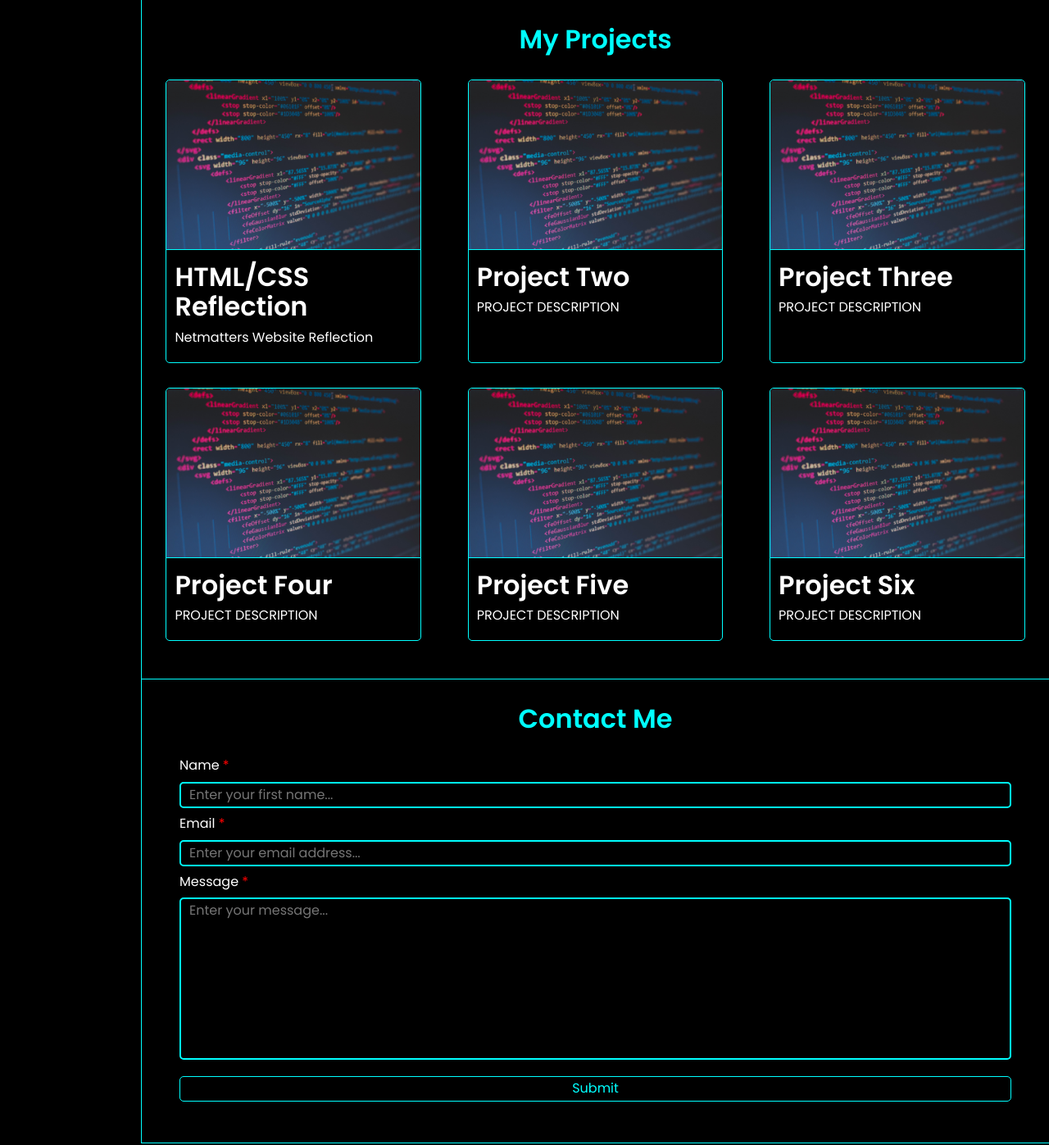
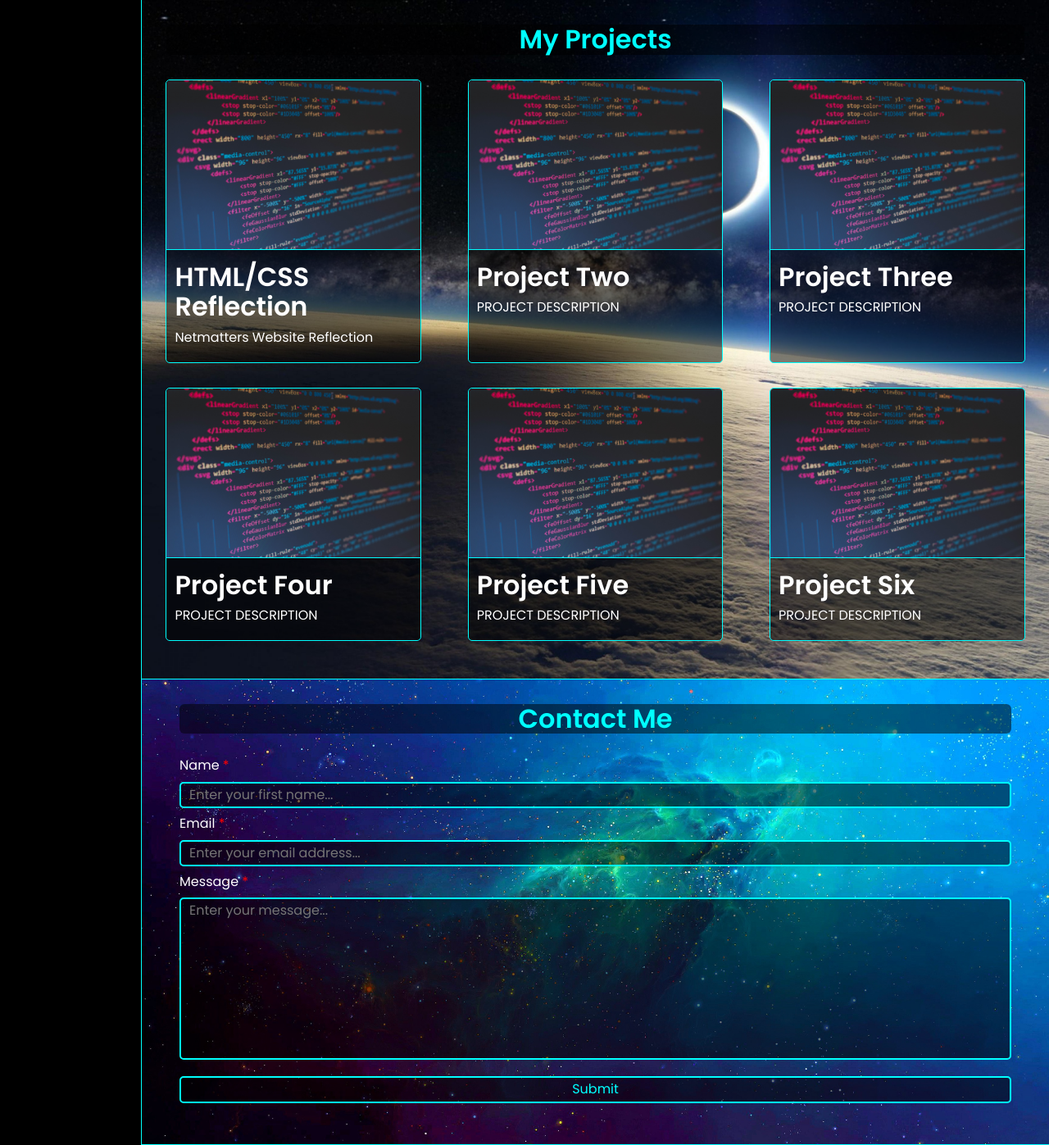
Before and after one commit to liamsinc/portfolio, a PHP site: page / in a window 1280 px wide. Shown: the part 800-2197 px from the top of the page at 82% size. Run offline with PHP 8.4, Linux system fonts and the light colour scheme; some libraries are stand-ins or nearby versions.

Commit message:
major changes to styling, added background images and ensured contrast of text is suitable

```diff
--- a/css/style.css
+++ b/css/style.css
@@ -307,15 +307,22 @@ a {
 /* line 3, ../../../Documents/Netmatters/Portfolio/scss/sections/_projects.scss */
 .project__section {
   border-bottom: 1px solid #00FFFF;
-  padding-bottom: 1.875em; }
+  padding-bottom: 1.875em;
+  background-image: url(../img/eclipse.jpg);
+  background-position: center;
+  background-repeat: no-repeat;
+  background-size: cover;
+  position: relative; }
 
-/* line 8, ../../../Documents/Netmatters/Portfolio/scss/sections/_projects.scss */
+/* line 13, ../../../Documents/Netmatters/Portfolio/scss/sections/_projects.scss */
 .project__heading {
   text-align: center;
-  margin: 0.9375em 0;
+  margin: 0.9375em;
+  background-color: rgba(0, 0, 0, 0.5);
+  border-radius: 0.1875em;
   color: #00FFFF; }
 
-/* line 14, ../../../Documents/Netmatters/Portfolio/scss/sections/_projects.scss */
+/* line 21, ../../../Documents/Netmatters/Portfolio/scss/sections/_projects.scss */
 .project__content {
   display: flex;
   flex-direction: column;
@@ -324,36 +331,38 @@ a {
   column-gap: 1.875em;
   flex-wrap: wrap; }
   @media (min-width: 576px) {
-    /* line 14, ../../../Documents/Netmatters/Portfolio/scss/sections/_projects.scss */
+    /* line 21, ../../../Documents/Netmatters/Portfolio/scss/sections/_projects.scss */
     .project__content {
       flex-direction: row; } }
 
-/* line 27, ../../../Documents/Netmatters/Portfolio/scss/sections/_projects.scss */
+/* line 34, ../../../Documents/Netmatters/Portfolio/scss/sections/_projects.scss */
 .project__item {
+  background-color: rgba(0, 0, 0, 0.5);
   display: flex;
   border: 1px solid #00FFFF;
   border-radius: 0.3125em;
   padding-bottom: 0.625em; }
-  /* line 33, ../../../Documents/Netmatters/Portfolio/scss/sections/_projects.scss */
+  /* line 41, ../../../Documents/Netmatters/Portfolio/scss/sections/_projects.scss */
   .project__item:hover {
-    box-shadow: 0 0 15px #00FFFF; }
+    box-shadow: 0 0 15px #00FFFF;
+    background-color: #000; }
   @media (min-width: 576px) {
-    /* line 27, ../../../Documents/Netmatters/Portfolio/scss/sections/_projects.scss */
+    /* line 34, ../../../Documents/Netmatters/Portfolio/scss/sections/_projects.scss */
     .project__item {
       width: 47%; } }
   @media (min-width: 992px) {
-    /* line 27, ../../../Documents/Netmatters/Portfolio/scss/sections/_projects.scss */
+    /* line 34, ../../../Documents/Netmatters/Portfolio/scss/sections/_projects.scss */
     .project__item {
       width: 29%; } }
 
-/* line 46, ../../../Documents/Netmatters/Portfolio/scss/sections/_projects.scss */
+/* line 55, ../../../Documents/Netmatters/Portfolio/scss/sections/_projects.scss */
 .project__text {
   display: flex;
   flex-direction: column;
   row-gap: 0.625em;
   margin: 0.625em 0.625em; }
 
-/* line 53, ../../../Documents/Netmatters/Portfolio/scss/sections/_projects.scss */
+/* line 62, ../../../Documents/Netmatters/Portfolio/scss/sections/_projects.scss */
 .project__img {
   width: 100%;
   border-bottom: 1px solid #00FFFF;
@@ -363,14 +372,21 @@ a {
 /* line 2, ../../../Documents/Netmatters/Portfolio/scss/sections/_contact.scss */
 .contact__section {
   text-align: center;
-  border-bottom: 1px solid #00FFFF; }
+  border-bottom: 1px solid #00FFFF;
+  background-image: url(../img/nebula.jpg);
+  background-position: center;
+  background-repeat: no-repeat;
+  background-size: cover;
+  position: relative; }
 
-/* line 7, ../../../Documents/Netmatters/Portfolio/scss/sections/_contact.scss */
+/* line 12, ../../../Documents/Netmatters/Portfolio/scss/sections/_contact.scss */
 .contact__title {
   color: #00FFFF;
-  margin: 0.9375em 0; }
+  margin: 0.9375em;
+  background-color: rgba(0, 0, 0, 0.5);
+  border-radius: 0.1875em; }
 
-/* line 12, ../../../Documents/Netmatters/Portfolio/scss/sections/_contact.scss */
+/* line 19, ../../../Documents/Netmatters/Portfolio/scss/sections/_contact.scss */
 .contact__form {
   margin-bottom: 3.125em;
   padding: 0 1.875em;
@@ -380,50 +396,55 @@ a {
   align-items: center;
   row-gap: 0.625em; }
 
-/* line 22, ../../../Documents/Netmatters/Portfolio/scss/sections/_contact.scss */
+/* line 29, ../../../Documents/Netmatters/Portfolio/scss/sections/_contact.scss */
 .contact__input {
   width: 100%;
   border: 2px solid #00FFFF;
-  background-color: #000;
+  background-color: rgba(0, 0, 0, 0.5);
   color: #fff;
   border-radius: 0.3125em;
   padding: 0.3125em 0.625em;
   resize: none; }
-  /* line 31, ../../../Documents/Netmatters/Portfolio/scss/sections/_contact.scss */
+  /* line 38, ../../../Documents/Netmatters/Portfolio/scss/sections/_contact.scss */
   .contact__input:focus {
     outline: none;
     box-shadow: 0 0 10px #00FFFF; }
 
-/* line 37, ../../../Documents/Netmatters/Portfolio/scss/sections/_contact.scss */
+/* line 44, ../../../Documents/Netmatters/Portfolio/scss/sections/_contact.scss */
 .contact__label {
   color: #fff;
   align-self: flex-start; }
 
-/* line 42, ../../../Documents/Netmatters/Portfolio/scss/sections/_contact.scss */
+/* line 49, ../../../Documents/Netmatters/Portfolio/scss/sections/_contact.scss */
 .contact__button {
   width: 100%;
   margin-top: 0.625em;
   padding: 0.3125em 0.625em;
-  border: 1px solid #00FFFF;
+  border: 2px solid #00FFFF;
   border-radius: 0.3125em;
-  background-color: #000;
+  background-color: rgba(0, 0, 0, 0.5);
   color: #00FFFF;
   cursor: pointer; }
-  /* line 52, ../../../Documents/Netmatters/Portfolio/scss/sections/_contact.scss */
+  /* line 59, ../../../Documents/Netmatters/Portfolio/scss/sections/_contact.scss */
   .contact__button:hover {
     background-color: #00FFFF;
     color: #000; }
 
-/* line 59, ../../../Documents/Netmatters/Portfolio/scss/sections/_contact.scss */
+/* line 66, ../../../Documents/Netmatters/Portfolio/scss/sections/_contact.scss */
 .required::after {
   content: ' *';
   color: red; }
 
 /* line 2, ../../../Documents/Netmatters/Portfolio/scss/sections/_about.scss */
 .about__section {
-  text-align: center; }
+  text-align: center;
+  background-image: url(../img/milky-way.jpg);
+  background-position: center;
+  background-repeat: no-repeat;
+  background-size: cover;
+  position: relative; }
 
-/* line 6, ../../../Documents/Netmatters/Portfolio/scss/sections/_about.scss */
+/* line 11, ../../../Documents/Netmatters/Portfolio/scss/sections/_about.scss */
 .about__header {
   height: 9.375em;
   border-bottom: 1px solid #00FFFF;
--- a/scss/sections/_about.scss
+++ b/scss/sections/_about.scss
@@ -1,6 +1,11 @@
 .about {
     &__section {
         text-align: center;
+        background-image: url(../img/milky-way.jpg);
+        background-position: center;
+        background-repeat: no-repeat;
+        background-size: cover;
+        position: relative;
     }
 
     &__header {
@@ -15,6 +20,7 @@
     &__title {
         color: $aqua;
         background-color: rgba($color: $black, $alpha: 0.5);
+        border-radius: em(3px);
         padding: em(5px);
     }
 
@@ -25,6 +31,7 @@
     }
 
     &__item {
+        background-color: rgba($color: $black, $alpha: 0.5);
         border: 1px solid $aqua;
         border-radius: em(5px);
         padding: em(30px);
--- a/scss/sections/_contact.scss
+++ b/scss/sections/_contact.scss
@@ -2,11 +2,18 @@
     &__section {
         text-align: center;
         border-bottom: 1px solid $aqua;
+        background-image: url(../img/nebula.jpg);
+        background-position: center;
+        background-repeat: no-repeat;
+        background-size: cover;
+        position: relative;
     }
 
     &__title {
         color: $aqua;
-        margin: em(15px) 0;
+        margin: em(15px);
+        background-color: rgba($color: $black, $alpha: 0.5);
+        border-radius: em(3px);
     }
 
     &__form {
@@ -22,7 +29,7 @@
     &__input {
         width: 100%;
         border: 2px solid $aqua;
-        background-color: $black;
+        background-color: rgba($color: $black, $alpha: 0.5);
         color: $white;
         border-radius: em(5px);
         padding: em(5px) em(10px);
@@ -43,9 +50,9 @@
         width: 100%;
         margin-top: em(10px);
         padding: em(5px) em(10px);
-        border: 1px solid $aqua;
+        border: 2px solid $aqua;
         border-radius: em(5px);
-        background-color: $black;
+        background-color: rgba($color: $black, $alpha: 0.5);
         color: $aqua;
         cursor: pointer;
 
--- a/scss/sections/_examples.scss
+++ b/scss/sections/_examples.scss
@@ -1,6 +1,11 @@
 .coding {
     &__section {
         text-align: center;
+        background-image: url(../img/supernova.jpg);
+        background-position: center;
+        background-repeat: no-repeat;
+        background-size: cover;
+        position: relative;
     }
 
     &__header {
@@ -14,5 +19,8 @@
 
     &__title {
         color: $aqua;
+        border-radius: em(3px);
+        background-color: rgba($color: $black, $alpha: 0.5);
+        padding: em(5px);
     }
 }
--- a/scss/sections/_projects.scss
+++ b/scss/sections/_projects.scss
@@ -3,11 +3,18 @@
     &__section {
         border-bottom: 1px solid $aqua;
         padding-bottom: em(30px);
+        background-image: url(../img/eclipse.jpg);
+        background-position: center;
+        background-repeat: no-repeat;
+        background-size: cover;
+        position: relative;
     }
 
     &__heading {
         text-align: center;
-        margin: em(15px) 0;
+        margin: em(15px);
+        background-color: rgba($color: $black, $alpha: 0.5);
+        border-radius: em(3px);
         color: $aqua;
     }
 
@@ -25,6 +32,7 @@
     }
 
     &__item  {
+        background-color: rgba($color: $black, $alpha: 0.5);
         display: flex;
         border: 1px solid $aqua;
         border-radius: em(5px);
@@ -32,6 +40,7 @@
 
         &:hover {
             box-shadow: 0 0 15px $aqua;
+            background-color: $black;
         }
 
         @include media-query (small) {
--- a/scss/sections/_scs.scss
+++ b/scss/sections/_scs.scss
@@ -1,6 +1,11 @@
 .scs {
     &__section {
         text-align: center;
+        background-image: url(../img/singularity.jpg);
+        background-position: center;
+        background-repeat: no-repeat;
+        background-size: cover;
+        position: relative;
     }
 
     &__header {
@@ -14,6 +19,7 @@
 
     &__title {
         color: $aqua;
+        border-radius: em(3px);
         background-color: rgba($color: $black, $alpha: 0.5);
         padding: em(5px);
     }
@@ -25,6 +31,7 @@
     }
 
     &__item {
+        background-color: rgba($color: $black, $alpha: 0.5);
         border: 1px solid $aqua;
         border-radius: em(5px);
         padding: em(30px);
```
Also changed, not shown: other parts of css/style.css (+37 -20 lines), examples.html (+11 -0 lines), img/atmosphere.jpg (added), img/eclipse.jpg (added), img/milky-way.jpg (added), img/nebula.jpg (added), 1 other file.
